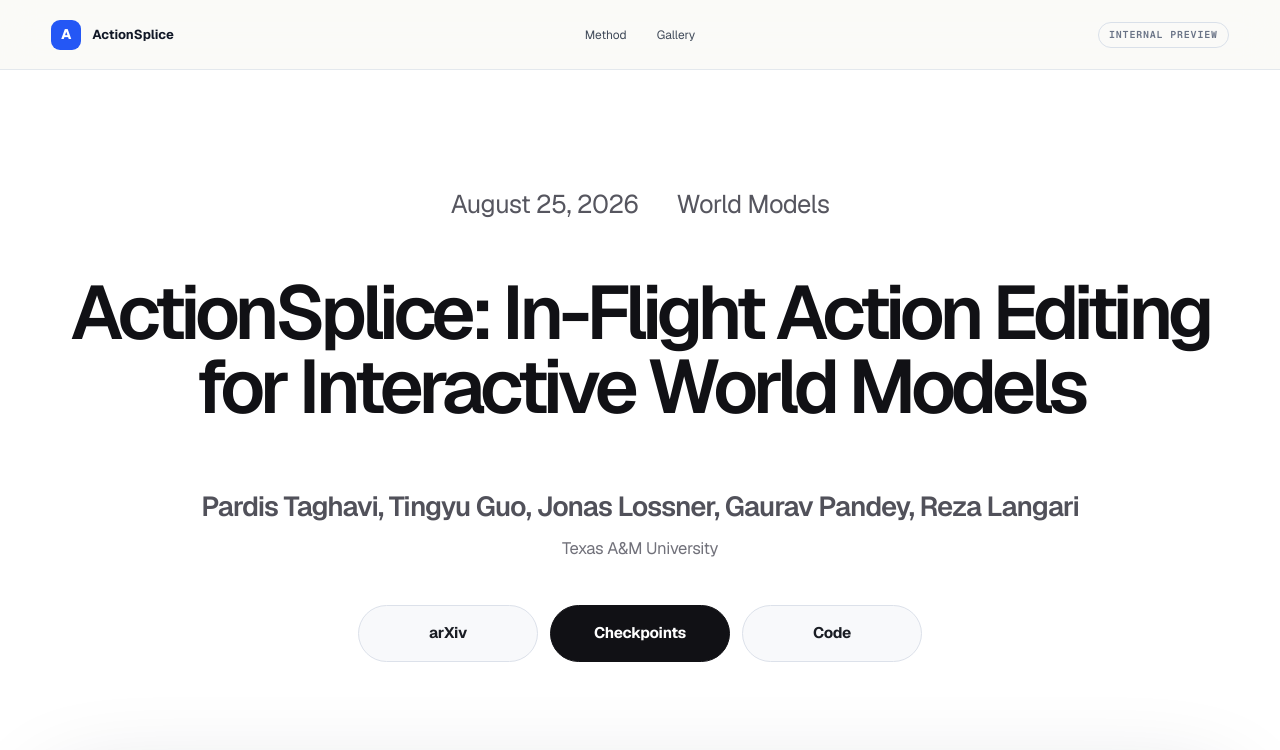
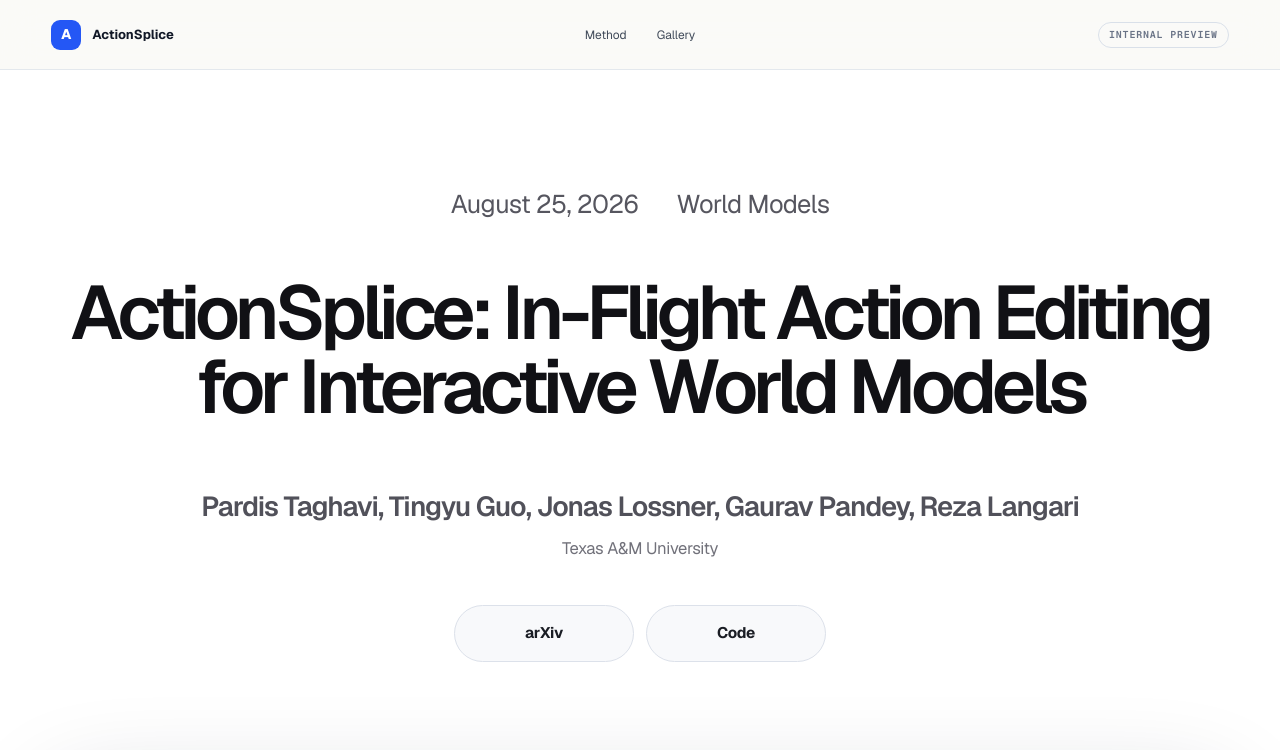
Before and after one commit to PardisTaghavi/actionsplice-website, a Next.js app: page / in a window 1280 px wide. Shown: the top 750 px of the page. Built offline with nearby package versions, Linux system fonts and the light colour scheme.

Commit message:
Remove checkpoints hero link

```diff
--- a/app/globals.css
+++ b/app/globals.css
@@ -70,9 +70,6 @@ button, input { font: inherit; }
   border: 1px solid #dce1ea; border-radius: 999px; background: #f8f9fb; color: #1a1d24;
   font-size: clamp(15px, 1.2vw, 18px); font-weight: 610; letter-spacing: -.02em;
 }
-.resource-link { border-color: #111115; background: #111115; color: #fff; transition: transform .18s ease, background .18s ease; }
-.resource-link:hover { transform: translateY(-2px); background: #25252a; }
-
 .hero-media {
   position: relative; max-width: 1440px; aspect-ratio: 2.08/1; margin: 0 auto; overflow: hidden;
   border-radius: clamp(18px, 2.3vw, 34px); background: #10192a; box-shadow: 0 42px 100px rgb(20 32 57 / 20%);
--- a/app/page.tsx
+++ b/app/page.tsx
@@ -119,14 +119,6 @@ export default function Home() {
             <span className="resource-placeholder" aria-disabled="true">
               <span>arXiv</span>
             </span>
-            <a
-              className="resource-placeholder resource-link"
-              href="https://huggingface.co/PardisTaghavi/ActionSplice/tree/main"
-              target="_blank"
-              rel="noreferrer"
-            >
-              <span>Checkpoints</span>
-            </a>
             <span className="resource-placeholder" aria-disabled="true">
               <span>Code</span>
             </span>
```
